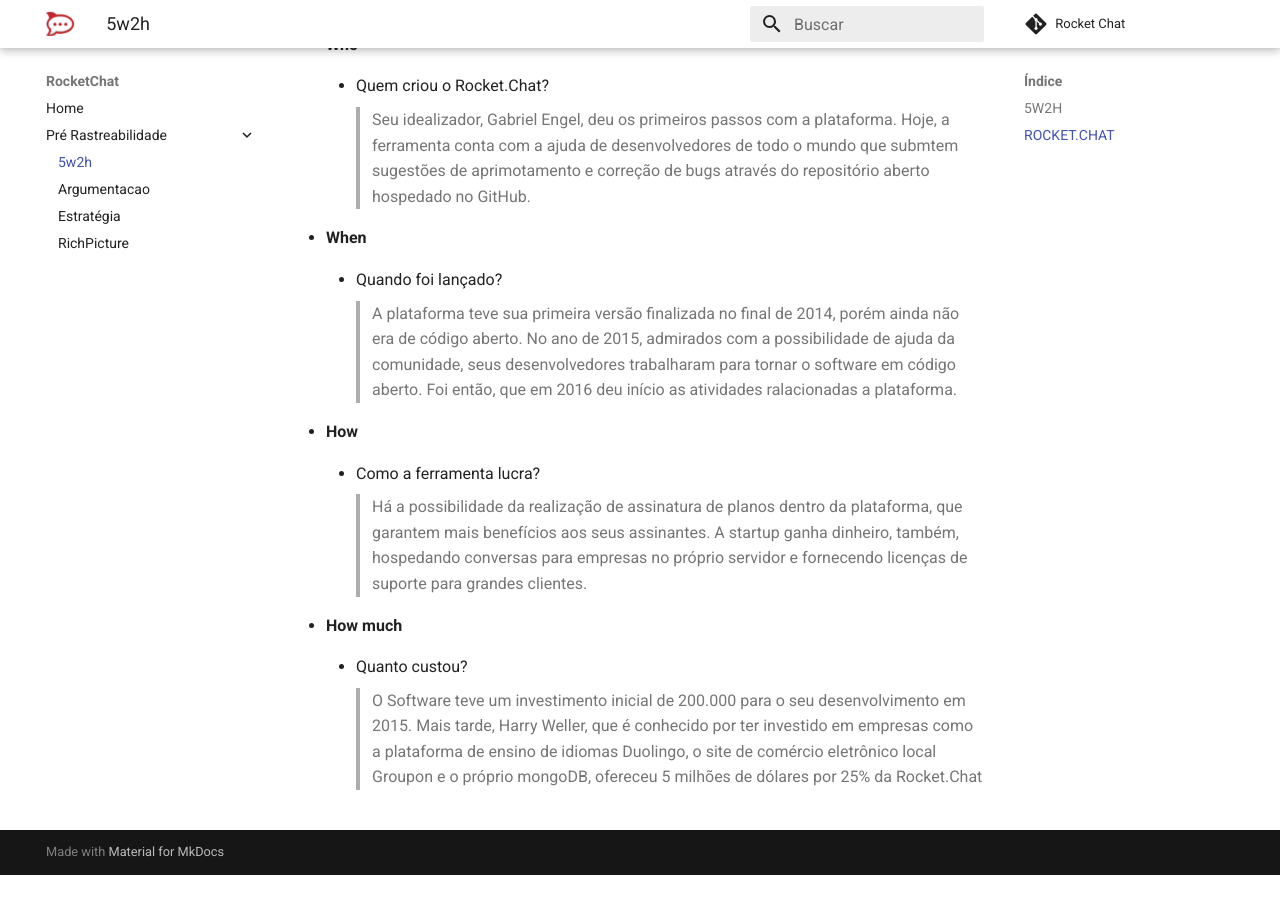
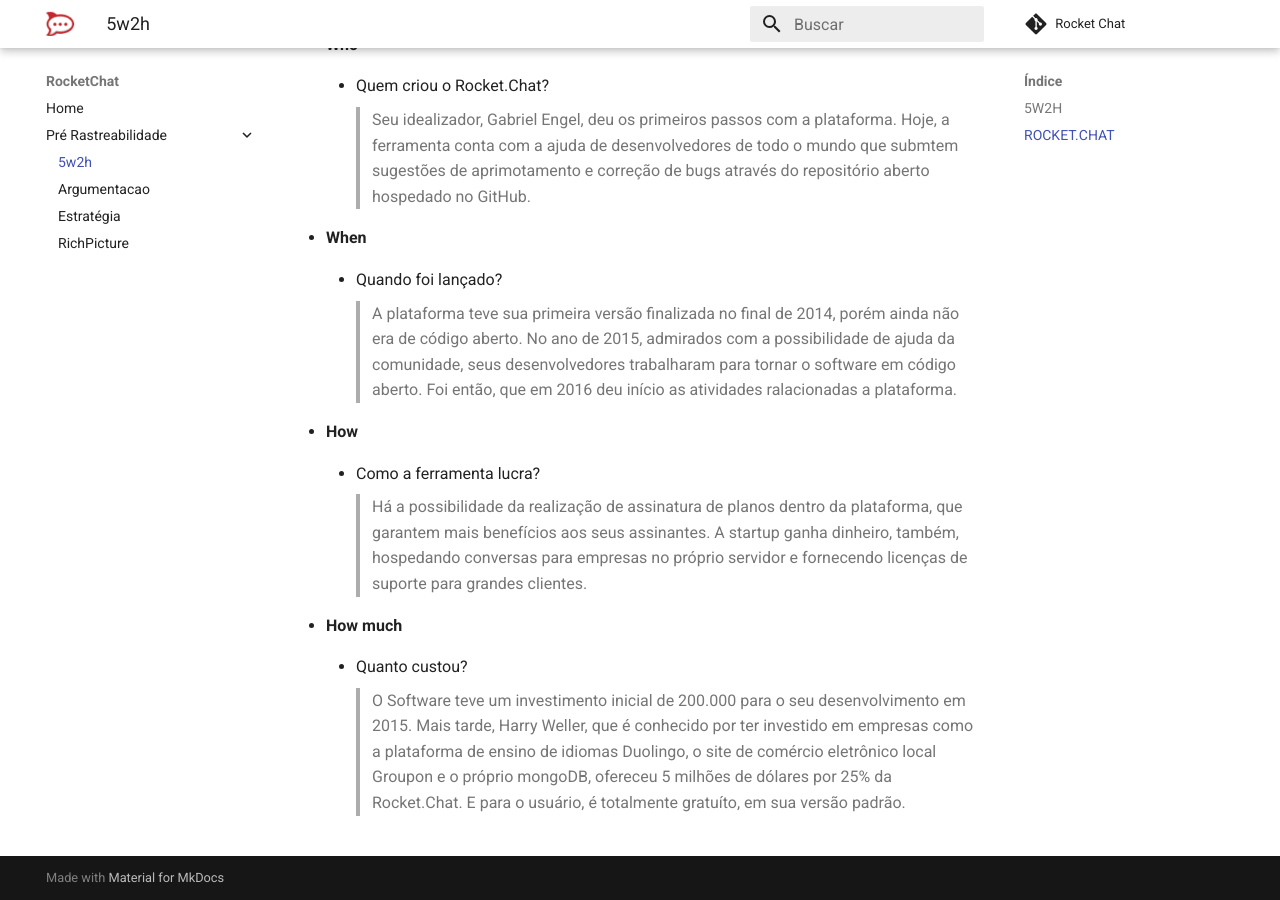
Before and after one commit to MarcosNBJ/2019.1-RocketChat, an MkDocs documentation site: the page built from docs/Pré-Rastreabilidade/5w2h.md, in a window 1280 px wide and 900 px high, scrolled down 1256 px. Built offline with MkDocs 1.6.1 and Material for MkDocs 9.7.7, drawn with Linux system fonts in a browser that asks for light colours; comment, search, counter and statistics services are not loaded; before the commit the page ends 2131 px from its top, so only the background shows below that.

Commit message:
Updating 5w2h
Signed-off-by: Marcos Nery <marcosnery.comp@gmail.com>

```diff
--- a/docs/Pré-Rastreabilidade/5w2h.md
+++ b/docs/Pré-Rastreabilidade/5w2h.md
@@ -50,4 +50,4 @@
 * **How much**
     * Quanto custou?
 
-        >O Software teve um investimento inicial de 200.000 para o seu desenvolvimento em 2015. Mais tarde, Harry Weller, que é conhecido por ter investido em empresas como a plataforma de ensino de idiomas Duolingo, o site de comércio eletrônico local Groupon e o próprio mongoDB, ofereceu 5 milhões de dólares por 25% da Rocket.Chat
+        >O Software teve um investimento inicial de 200.000 para o seu desenvolvimento em 2015. Mais tarde, Harry Weller, que é conhecido por ter investido em empresas como a plataforma de ensino de idiomas Duolingo, o site de comércio eletrônico local Groupon e o próprio mongoDB, ofereceu 5 milhões de dólares por 25% da Rocket.Chat. E para o usuário, é totalmente gratuíto, em sua versão padrão.
```
